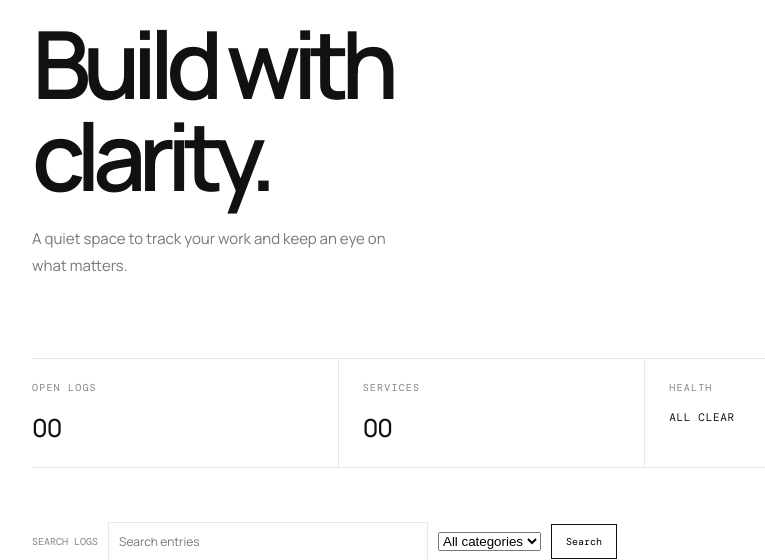
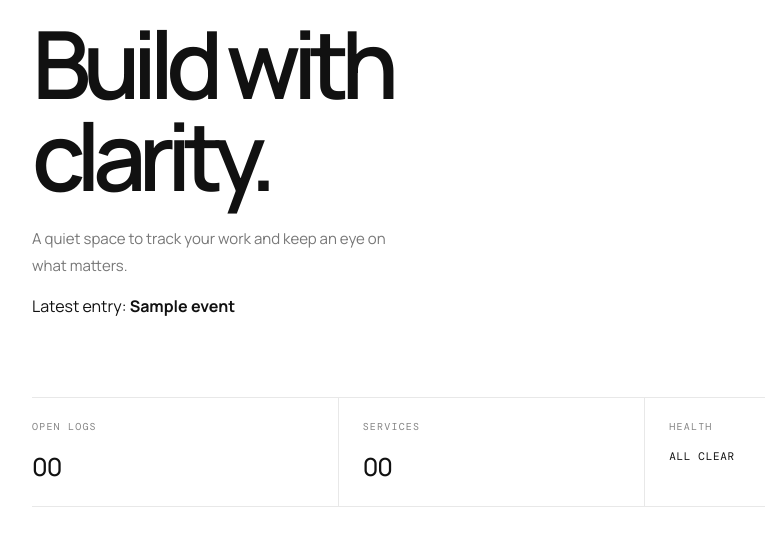
Before and after one commit to RajuSinghRaj/devme, a Flask app: template templates/index.html in a window 1280 px wide. Shown: the part 196-756 px from the top of the page, without its empty margins (148-913 px from the left). Run offline with Flask 3, Linux system fonts and the light colour scheme; the template is opened without the code that fills it: most values are stand-ins (such as "Sample title", 1, 10 or a date in 2020).

Commit message:
feat: highlight latest dashboard entry

```diff
--- a/templates/index.html
+++ b/templates/index.html
@@ -9,7 +9,7 @@
 <body>
   <main class="page">
     <header class="topbar"><a class="brand" href="/">DEVTRACK<span>.</span></a><span class="caption">PERSONAL OPS LOG</span></header>
-    <section class="intro"><p class="eyebrow">{{ today_label|upper }}</p><h1>Build with<br>clarity.</h1><p class="lede">A quiet space to track your work and keep an eye on what matters.</p></section>
+    <section class="intro"><p class="eyebrow">{{ today_label|upper }}</p><h1>Build with<br>clarity.</h1><p class="lede">A quiet space to track your work and keep an eye on what matters.</p>{% if events %}<p class="latest-note">Latest entry: <strong>{{ events[0].title }}</strong></p>{% endif %}</section>
     <section class="overview" aria-label="Overview"><article><span>OPEN LOGS</span><strong>{{ "%02d"|format(event_count) }}</strong></article><article><span>SERVICES</span><strong>{{ "%02d"|format(category_count) }}</strong></article><article><span>HEALTH</span><strong class="health">ALL CLEAR</strong></article></section>
     <section class="activity"><form class="search-form" action="/" method="get"><label for="search">Search logs</label><input id="search" name="q" value="{{ query }}" placeholder="Search entries"><select name="category" aria-label="Filter by category"><option value="">All categories</option>{% for item in categories %}<option value="{{ item }}" {% if selected_category == item %}selected{% endif %}>{{ item|title }}</option>{% endfor %}</select><button type="submit">Search</button></form><div class="section-head"><h2>Recent activity</h2><a class="new-entry" href="#new-entry">? New entry</a></div>{% if events %}
       <ol class="event-list" aria-label="Recent developer log entries" aria-live="polite">{% for event in events %}<li><div><strong>{{ event.title }}</strong><p>{{ event.details }}</p></div><span class="event-meta">{{ event.category|upper }} ? {{ event.severity|upper }}</span></li>{% endfor %}</ol>
```
